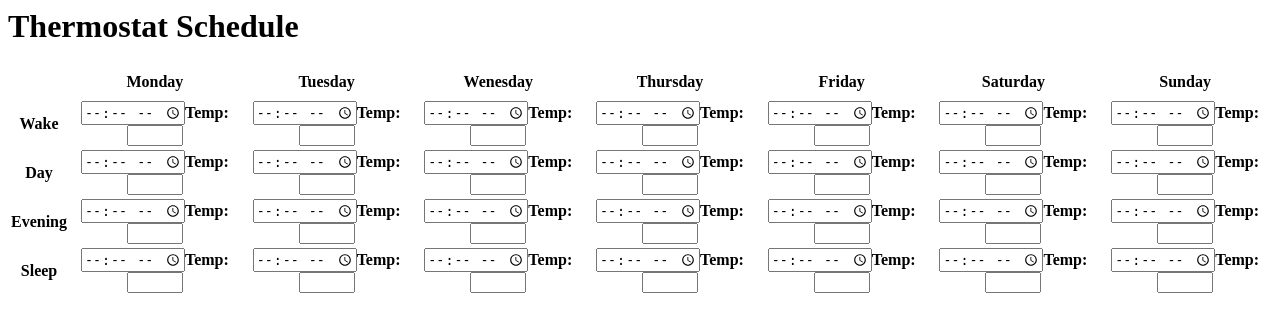
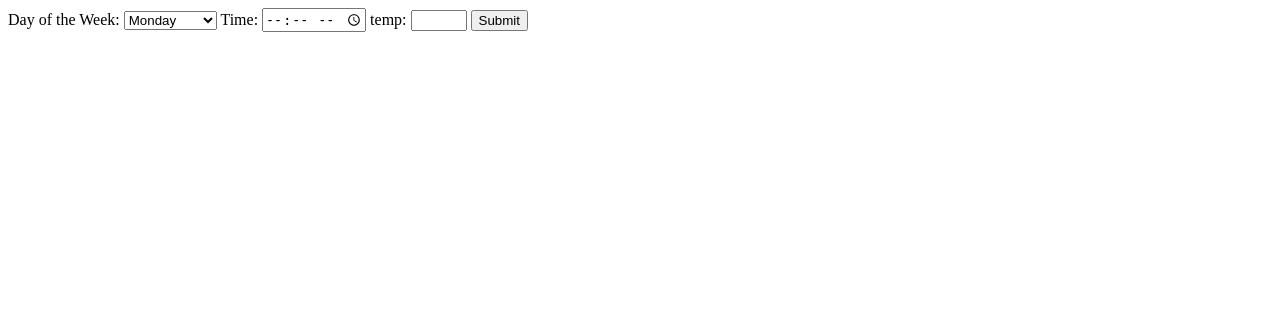
Before and after one commit to mababio/raspi_thermostat, a Flask app: page /schedule in a window 1280 px wide. Shown: the top 332 px of the page. Run offline with Flask 2, Linux system fonts and the light colour scheme; lists and menus that the app fills with data are empty; parts of the project's set-up code (start-up, migrations or seed data) failed here and were passed over.

Commit message:
First commit ready to be pushed to github

```diff
--- a/src/thermo/app.py
+++ b/src/thermo/app.py
@@ -1,60 +1,62 @@
-from flask import Flask,render_template, request,jsonify
+from flask import Flask, render_template, request, jsonify
 import json
 import os
-import Schedule as cron
-import temp as Temp
-from flask_cors import CORS
-app =  Flask(__name__)
-CORS(app)
-def  init():
-	default_temp =  65
-	data = '{"temp": ' + str(default_temp)+ '}'
-	json_data = json.loads(data)
-	if not os.path.exists('/data/thermo'):
-    		os.makedirs('/data/thermo')
-	with open('/data/thermo/temp.json', 'w+') as outfile:
-		json.dump(json_data,outfile)
+import ScheduleContainer
+import Schedule
+import Temp as Temp
 
+app = Flask(__name__)
+
+temp_dir = os.path.join(os.sep, 'Users', 'mababio', 'Desktop', 'data', 'thermo')  # os.path.join(os.sep,'data','thermo')
+temp_file = os.path.join(os.sep, 'Users', 'mababio', 'Desktop', 'data', 'thermo','temp.json')  # os.path.join(os.sep,'data','thermo','temp.json')
+schedule_queue = ScheduleContainer.ScheduleContainer()
+
+
+def init():
+    set_temp_file()
+
+
+def set_temp_file():
+    default_temp = 65
+    data = '{"temp": ' + str(default_temp) + '}'
+    json_data = json.loads(data)
+    if not os.path.exists(temp_dir):
+        os.makedirs(temp_dir)
+    with open(temp_file, 'w+') as outfile:
+        json.dump(json_data, outfile)
 
 
 @app.route('/')
 def index():
-	temp  = Temp.get_temp()
-
-	return render_template ('index.html', temp = temp)
+    temp = Temp.get_temp()
+    return render_template('index.html', temp=temp)
 
 
-@app.route('/handle', methods=['GET','POST'])
+@app.route('/handle', methods=['GET', 'POST'])
 def handle():
-	if request.args.get('control', 0, type=str) == 'UP':
-		print("UP ^^^^^^")
-		Temp.increment_temp(1)
-	if request.args.get('control', 0, type=str) == 'DOWN':
-		print("DOWN ^^^^^^^")
-		Temp.increment_temp(-1)
-	return jsonify(result=Temp.get_temp())
-
-@app.route('/setsch', methods=['GET','POST'])
-def setsch():
-	time = request.args.get('time', 0, type=str)
-	temp = request.args.get('temp', 0, type=str)
-	print(time)
-	cron.set_sch(time, "echo fgfg")
-	return " hello"
-
-@app.route('/schedule', methods=['GET','POST'])
-def schedule():
-
-	return render_template ('schedule.html')
+    if request.args.get('control', 0, type=str) == 'UP':
+        print("UP ^^^^^^")
+        Temp.increment_temp(1)
+    if request.args.get('control', 0, type=str) == 'DOWN':
+        print("DOWN ^^^^^^^")
+        Temp.increment_temp(-1)
+    return jsonify(result=Temp.get_temp())
 
 
-@app.route('/schedule_process', methods=['GET','POST'])
+@app.route('/schedule', methods=['GET', 'POST'])
+def schedule():
+    return render_template('schedule.html')
+
+
+@app.route('/schedule_process', methods=['GET', 'POST'])
 def schedule_process():
-	time =  request.form['wake_mon_time']
-	temp =  request.form['wake_mon_temp']
-	sch_obj =  Schedule()
+    dow = request.form.get('dow')
+    time = request.form.get('time')
+    temp = request.form.get('temp')
+    schedule_queue.append(Schedule.ThermoSchedule(dow, time, temp))
+    return render_template('index.html')
 
 
 if __name__ == "__main__":
-	init()
-	app.run()
+    init()
+    app.run(threaded=True)
--- a/src/thermo/templates/schedule.html
+++ b/src/thermo/templates/schedule.html
@@ -1,71 +1,20 @@
-<form action="{{ url_for('schedule_process') }}" method="post>"
-<form action="{{ url_for('schedule_process') }}" method="post>">
+<html>
+<body>
+<form action="{{ url_for('schedule_process') }}" method="post">
+Day of the Week:
+<select id="dow" name="dow">
+  <option value="monday">Monday</option>
+  <option value="tuesday">Tuesday</option>
+  <option value="wednesday">Wednesday</option>
+  <option value="thursday">Thursday</option>
+  <option value="friday">Friday</option>
+  <option value="saturday">Saturday</option>
+  <option value="sunday">Sunday</option>
+</select>
 
-<table style="width:100%">
-  <tr>
-<th></style="width:100%">
-   <tr>
-    <th>      </th>
-    <th>Monday</th>
-    <th>Tuesday</th>
-    <th>Wenesday</th>
-    <th>Thursday</th>
-    <th>Friday</th>
-    <th>Saturday</th>
-    <th>Sunday</th>
-    </tr>
-  <tr>
-
-   <tr>
-    <th></style="width:100%">
-   <tr>
-    <th>Wake</th>
-    <div class="content-wrapper">
-	<div class="text-wrapper">
-                <h1>Thermostat Schedule</h1>
-            </div>
-     </div>
-    <th><input type="time" id="wake_mon_time" name="wake_mon_time"  value= {{wake_mon_time}}>Temp:<input id="wake_mon_temp" name="wake_mon_temp"  min="65" max="85" type="number"></th>
-    <th><input type="time" value= {{wake_tues_time}}>Temp:<input  min="65" max="85" type="number"></th>
-    <th><input type="time" value= {{wake_wed_time}}>Temp:<input  min="65" max="85" type="number"></th>
-    <th><input type="time" value= {{wake_thurs_time}}>Temp:<input  min="65" max="85" type="number"></th>
-    <th><input type="time" value= {{wake_fri_time}}>Temp:<input  min="65" max="85" type="number"></th>
-    <th><input type="time" value= {{wake_sat_time}}>Temp:<input  min="65" max="85" type="number"></th>
-    <th><input type="time" value= {{day_sun_time}}>Temp:<input  min="65" max="85" type="number"></th>
-    </tr>
-  <tr>
-
-    <th>Day</th>
-	<th><input type="time" value= {{day_mon_time}}>Temp:<input  min="65" max="85" type="number"></th>
-    <th><input type="time" value= {{day_tues_time}}>Temp:<input  min="65" max="85" type="number"></th>
-    <th><input type="time" value= {{day_wed_time}}>Temp:<input  min="65" max="85" type="number"></th>
-    <th><input type="time" value= {{day_thurs_time}}>Temp:<input  min="65" max="85" type="number"></th>
-    <th><input type="time" value= {{day_fri_time}}>Temp:<input  min="65" max="85" type="number"></th>
-    <th><input type="time" value= {{day_sat_time}}>Temp:<input  min="65" max="85" type="number"></th>
-    <th><input type="time" value= {{day_sun_time}}>Temp:<input  min="65" max="85" type="number"></th>
-  </tr>
-  <tr>
-
-    <th>Evening</th>
- <th><input type="time" value= {{evening_mon_time}}>Temp:<input  min="65" max="85" type="number"></th>
-    <th><input type="time" value= {{evening_tues_time}}>Temp:<input  min="65" max="85" type="number"></th>
-    <th><input type="time" value= {{evening_wed_time}}>Temp:<input  min="65" max="85" type="number"></th>
-    <th><input type="time" value= {{evening_thurs_time}} value="13:30">Temp:<input  min="65" max="85" type="number"></th>
-    <th><input type="time" value= {{evening_fri_time}}>Temp:<input  min="65" max="85" type="number"></th>
-    <th><input type="time" value= {{evening_sat_time}}>Temp:<input  min="65" max="85" type="number"></th>
-    <th><input type="time" value= {{evening_sun_time}}>Temp:<input  min="65" max="85" type="number"></th>
-  </tr>
- <tr>
-
-    <th>Sleep</th>
-	<th><input type="time" value= {{sleep_mon_time}}>Temp:<input  min="65" max="85" type="number"></th>
-    <th><input type="time" value= {{sleep_tues_time}}>Temp:<input  min="65" max="85" type="number"></th>
-    <th><input type="time" value= {{sleep_wed_time}}>Temp:<input  min="65" max="85" type="number"></th>
-    <th><input type="time" value= {{sleep_thurs_time}}>Temp:<input  min="65" max="85" type="number"></th>
-    <th><input type="time" value= {{sleep_fri_time}}>Temp:<input  min="65" max="85" type="number"></th>
-    <th><input type="time" value= {{sleep_sat_time}}>Temp:<input  min="65" max="85" type="number"></th>
-    <th><input type="time" value= {{sleep_sun_time}}>Temp:<input  min="65" max="85" type="number"></th>
-  </tr>
-
-  </table>
+Time: <input id="time" name="time" type="time">
+temp: <input id="temp" name="temp" type="number" min="65" max="85">
+<input type="submit">
 </form>
+</body>
+</html>
```
Also changed, not shown: setup.py (+18 -26 lines), src/thermo/Schedule.py (+16 -47 lines), src/thermo/temp.py (+26 -25 lines), src/thermo/test/__init__.py (added, +5 -0 lines), 1 other file.
